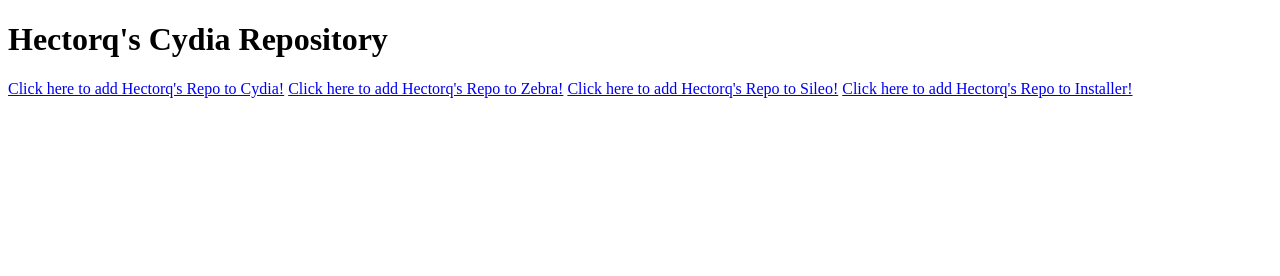
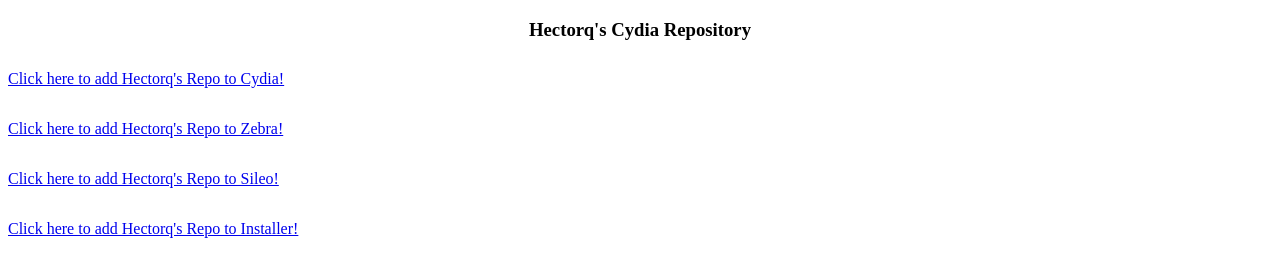
Before and after one commit to hectorqin/cydia-repo, a plain HTML site: page index.html in a window 1280 px wide. Drawn offline with Linux system fonts and the light colour scheme.

Commit message:
update index.html

```diff
--- a/index.html
+++ b/index.html
@@ -6,10 +6,21 @@
 		<meta name="viewport" content="width=device-width, initial-scale=1, viewport-fit=cover"/>
 		<!-- If you have a css file uncomment the line below -->
 		<!-- <link rel="stylesheet" type="text/css" media="screen" href="style.css" /> -->
-       <link rel="icon" type="image/x-icon" href="favicon.ico"> <!-- your repo's icon -->
+	   <link rel="icon" type="image/x-icon" href="favicon.ico"> <!-- your repo's icon -->
+	   <style>
+		   h3 {
+			   text-align: center;
+		   }
+		   a {
+			   display: block;
+			   height: 40px;
+			   line-height: 40px;
+			   margin-top: 10px;
+		   }
+	   </style>
 	</head>
 	<body>
-		<h1>Hectorq's Cydia Repository</h1>
+		<h3>Hectorq's Cydia Repository</h3>
 		<a class="cydiaLink" href="cydia://url/https://cydia.saurik.com/api/share#?source=https://hectorq.gitee.io/"> Click here to add Hectorq's Repo to Cydia!</a>
 		<a class="zebraLink" href="zbra://sources/add/https://hectorq.gitee.io/"> Click here to add Hectorq's Repo to Zebra!</a>
 		<a class="sileoLink" href="sileo://source/https://hectorq.gitee.io/"> Click here to add Hectorq's Repo to Sileo!</a>
```
